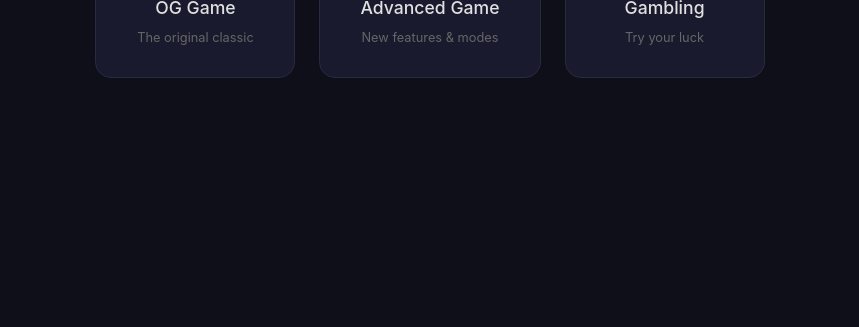
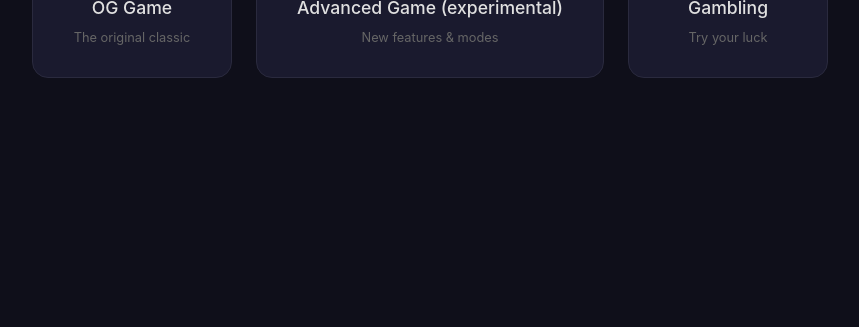
Before and after one commit to TheDudeInTheRedSuit/StickmanStIMulation, a website: page index.html in a window 1280 px wide. Shown: the part 473-800 px from the top of the page, without its empty margins (210-1069 px from the left). Drawn offline with Linux system fonts and the light colour scheme.

Commit message:
Update index.html

```diff
--- a/index.html
+++ b/index.html
@@ -102,7 +102,7 @@
       </a>
       <a href="/advanced">
         <span class="icon">🧪</span>
-        <span class="label">Advanced Game</span>
+        <span class="label">Advanced Game (experimental)</span>
         <span class="desc">New features &amp; modes</span>
       </a>
       <a href="https://gambling.thekoopa.com">
```
